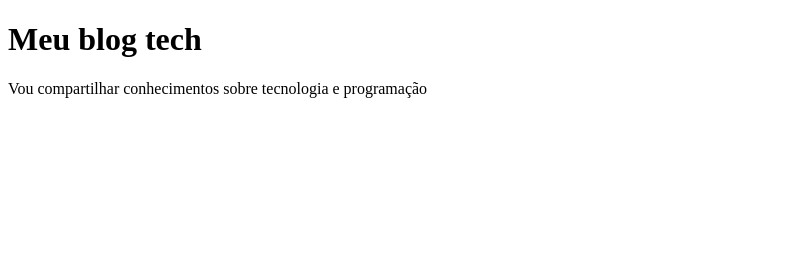
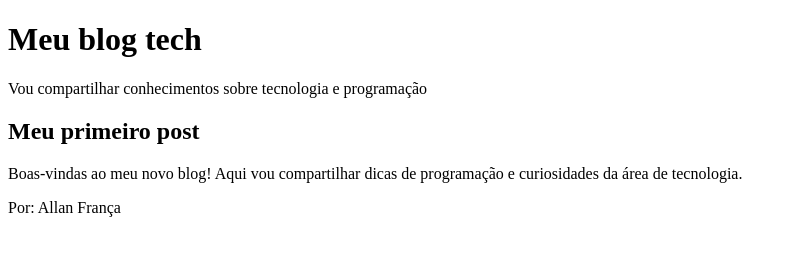
Before and after one commit to allanfrancazk/Alura-, a plain HTML site: page index.html in a window 1280 px wide. Shown: the whole page, without its empty margins (0-797 px from the left). Drawn offline with Linux system fonts and the light colour scheme.

Commit message:
ihvvvihvi

```diff
--- a/index.html
+++ b/index.html
@@ -4,10 +4,17 @@
 <head>
 <meta charset="UTF-8">
 <meta name="viewport" content="width=device-width, initial-scale=1.0">
-<title>Document</title>
+<title>Blog</title>
 </head>
 <body>
+<header>
 <h1>Meu blog tech</h1>
 <p>Vou compartilhar conhecimentos sobre tecnologia e programação</p>
+</header>
 </body>
 </html>
+<main>
+<h2>Meu primeiro post</h2>
+<p>Boas-vindas ao meu novo blog! Aqui vou compartilhar dicas de programação e curiosidades da área de tecnologia.</p>
+<p>Por: Allan França</p>
+</main>
```
